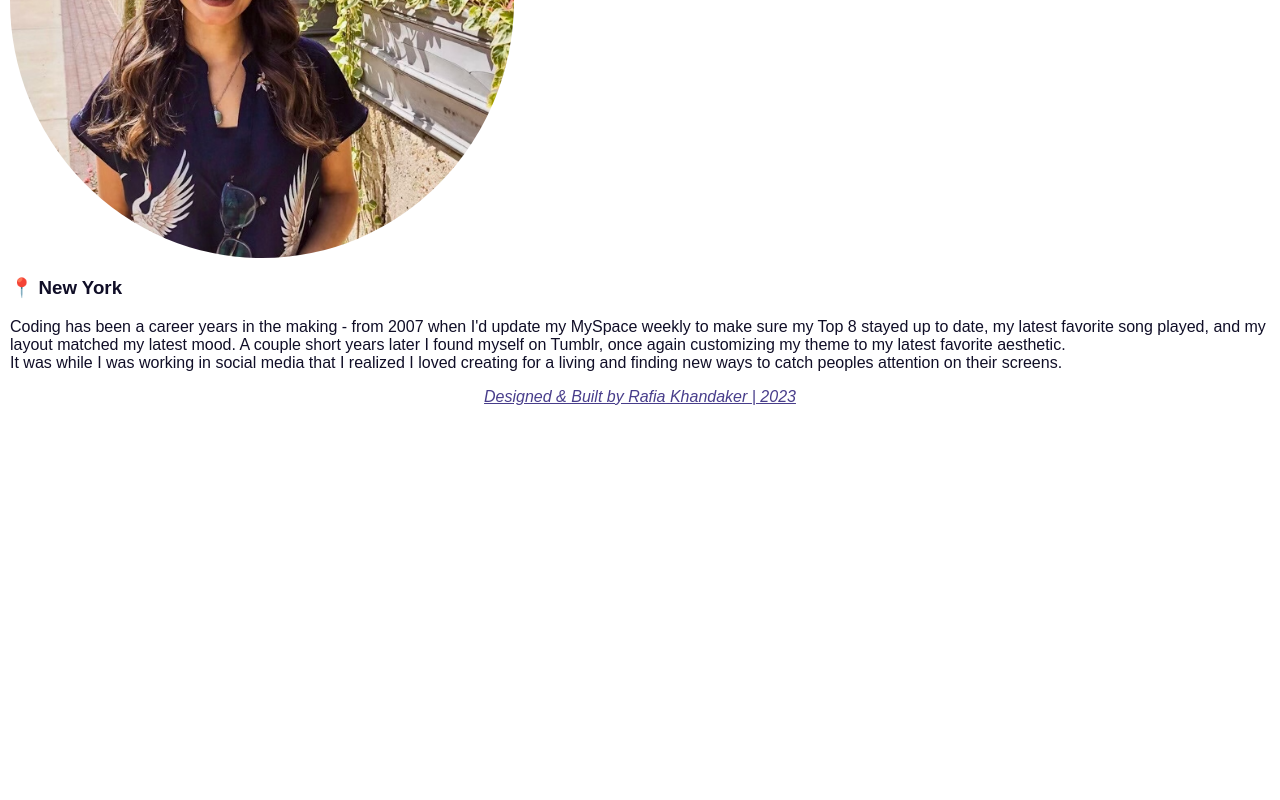
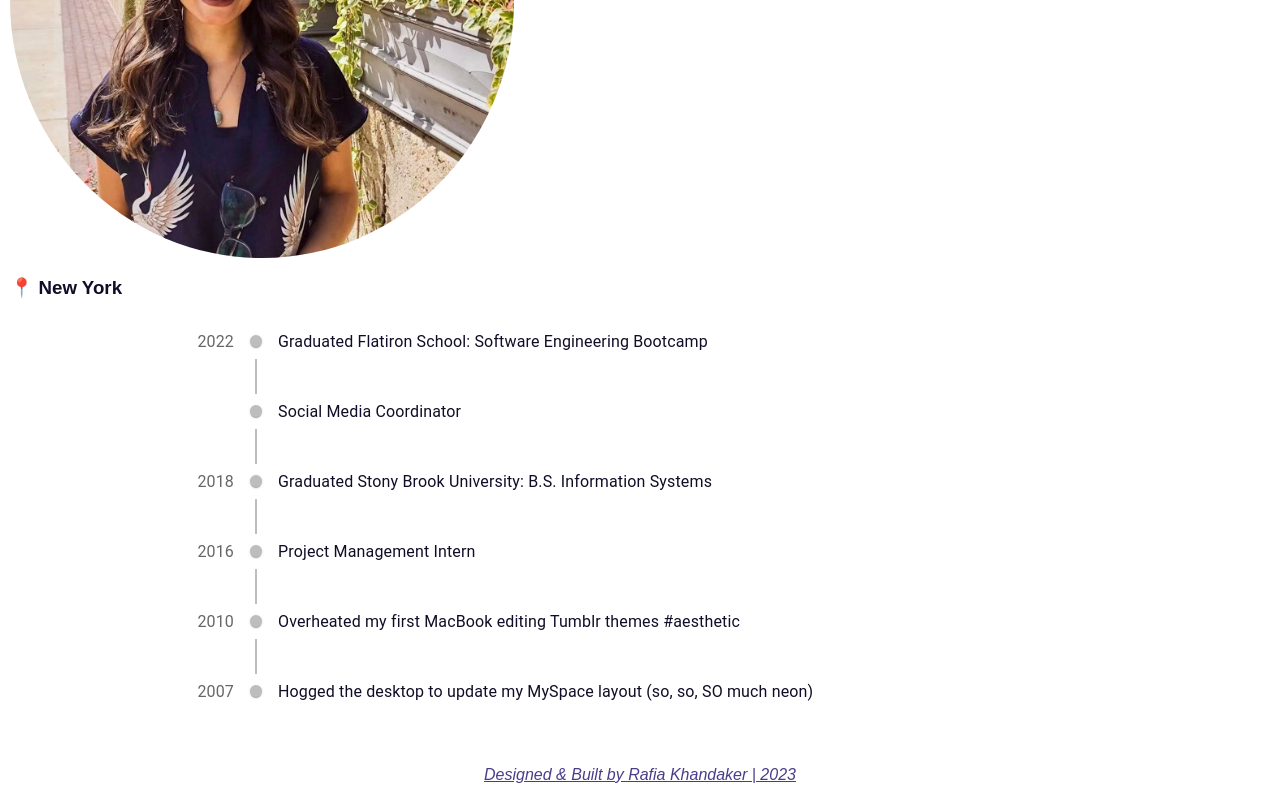
Before and after one commit to RafiaJK/portfolio, a React (Create React App) app: page / in a window 1280 px wide. Shown: the part 391-1191 px from the top of the page. Before the commit the page ends 813 px from the top, so only its background shows below. Built offline with nearby package versions, Linux system fonts and the light colour scheme.

Commit message:
Added timeline to homepage

```diff
--- a/package.json
+++ b/package.json
@@ -4,6 +4,11 @@
   "private": true,
   "proxy": "http://localhost:3000",
   "dependencies": {
+    "@emotion/react": "^11.10.6",
+    "@emotion/styled": "^11.10.6",
+    "@mui/icons-material": "^5.11.11",
+    "@mui/lab": "^5.0.0-alpha.124",
+    "@mui/material": "^5.11.15",
     "@testing-library/jest-dom": "^5.16.5",
     "@testing-library/react": "^13.4.0",
     "@testing-library/user-event": "^13.5.0",
--- /dev/null
+++ b/src/CodingTimeline.js
@@ -0,0 +1,87 @@
+import * as React from 'react';
+import Timeline from '@mui/lab/Timeline';
+import TimelineItem from '@mui/lab/TimelineItem';
+import TimelineSeparator from '@mui/lab/TimelineSeparator';
+import TimelineConnector from '@mui/lab/TimelineConnector';
+import TimelineContent, { timelineContentClasses } from '@mui/lab/TimelineContent';
+import TimelineDot from '@mui/lab/TimelineDot';
+import TimelineOppositeContent, {
+    timelineOppositeContentClasses,
+  } from '@mui/lab/TimelineOppositeContent';
+
+export default function OppositeContentTimeline() {
+  return (
+    <Timeline
+      sx={{
+        [`& .${timelineOppositeContentClasses.root}`]: {
+          flex: 0.2,
+        },
+      }}
+    >
+      <TimelineItem>
+        <TimelineOppositeContent color="textSecondary">
+          2022
+        </TimelineOppositeContent>
+        <TimelineSeparator>
+          <TimelineDot />
+          <TimelineConnector />
+        </TimelineSeparator>
+        <TimelineContent>Graduated Flatiron School: Software Engineering Bootcamp</TimelineContent>
+      </TimelineItem>
+
+      <TimelineItem>
+        <TimelineOppositeContent color="textSecondary">
+          {/* 2022 */}
+        </TimelineOppositeContent>
+        <TimelineSeparator>
+          <TimelineDot />
+          <TimelineConnector />
+        </TimelineSeparator>
+        <TimelineContent>Social Media Coordinator</TimelineContent>
+      </TimelineItem>
+
+      <TimelineItem>
+        <TimelineOppositeContent color="textSecondary">
+          2018
+        </TimelineOppositeContent>
+        <TimelineSeparator>
+          <TimelineDot />
+          <TimelineConnector />
+        </TimelineSeparator>
+        <TimelineContent>Graduated Stony Brook University: B.S. Information Systems</TimelineContent>
+      </TimelineItem>
+
+      <TimelineItem>
+        <TimelineOppositeContent color="textSecondary">
+          2016
+        </TimelineOppositeContent>
+        <TimelineSeparator>
+          <TimelineDot />
+          <TimelineConnector />
+        </TimelineSeparator>
+        <TimelineContent>Project Management Intern</TimelineContent>
+      </TimelineItem>
+
+      <TimelineItem>
+        <TimelineOppositeContent color="textSecondary">
+          2010
+        </TimelineOppositeContent>
+        <TimelineSeparator>
+          <TimelineDot />
+          <TimelineConnector />
+        </TimelineSeparator>
+        <TimelineContent>Overheated my first MacBook editing Tumblr themes #aesthetic</TimelineContent>
+      </TimelineItem>
+
+      <TimelineItem>
+        <TimelineOppositeContent color="textSecondary">
+          2007
+        </TimelineOppositeContent>
+        <TimelineSeparator>
+          <TimelineDot />
+        </TimelineSeparator>
+        <TimelineContent>Hogged the desktop to update my MySpace layout (so, so, SO much neon)</TimelineContent>
+      </TimelineItem>
+    </Timeline>
+  );
+}
--- a/src/Home.js
+++ b/src/Home.js
@@ -2,11 +2,13 @@ import './App.css';
 import './Home.css';
 import self from './self.png'
 import { TypeAnimation } from 'react-type-animation';
+import CodingTimeline from './CodingTimeline';
 
 function Home() {
   return (
     <div className="Home">
       <h3>Hi, my name is Rafia Khandaker.</h3>
+
       <TypeAnimation
       sequence={[
         'I am a software engineer',
@@ -27,18 +29,17 @@ function Home() {
       <img src={self} alt="photo of Rafia" className='profilepic'></img>
       <h3>📍 New York</h3>
 
+      <CodingTimeline/>
 
-
-      <p>
-        {/* create a cute timeline of myspace, tumblr, stony, flatiron */}
+      {/* <p>
         Coding has been a career years in the making - from 2007 when I'd update my MySpace weekly to make sure my Top 8 stayed up to date, my latest favorite song played, and my layout matched my latest mood.
         A couple short years later I found myself on Tumblr, once again customizing my theme to my latest favorite aesthetic.
         <br></br>
         It was while I was working in social media that I realized I loved creating for a living and finding new ways to catch peoples attention on their screens.
-       </p>
-      <p></p>
+       </p> */}
 
-      <p> </p>
+
+
     </div>
   );
 }
--- a/src/Nav.js
+++ b/src/Nav.js
@@ -29,7 +29,7 @@ function Nav({toggleTheme, theme}) {
     <div className='nav-container'>
       <div className="logo">
         <Link to="/"> <img class="rk-logo"
-       src={initials_logo}/> </Link>
+       src={initials_logo}/></Link>
       </div>
 
 
@@ -53,9 +53,9 @@ function Nav({toggleTheme, theme}) {
 
         <div className={`navlinks ${showNav && 'active'}`} onClick={toggleNav}>
           <ul>
-            {/* <li><Link to="/about">About Rafia</Link></li> */}
-            <li><Link to="/resume">Resume</Link></li>
-            <li><Link to="/projects">Projects</Link></li>
+            {/* <li><Link to="/about">ABOUT</Link></li> */}
+            <li><Link to="/resume">RESUME</Link></li>
+            <li><Link to="/projects">PROJECTS</Link></li>
             <li><Link to="https://www.linkedin.com/in/rafiakhandaker/" target="_blank"><img src="https://cdn-icons-png.flaticon.com/512/145/145807.png" className='linkedin-logo'/> </Link></li>
             <li><Link to="https://github.com/RafiaJK/" target="_blank"><img src={github_logo} className='linkedin-logo'/> </Link></li>
 
--- a/src/Resume.js
+++ b/src/Resume.js
@@ -32,7 +32,7 @@ function Resume() {
         <li>CSS</li>
       </ul>
 
-  <ul className='tech-skills-list'><b>Design Skills:</b>
+  <ul className='tech-skills-list'><b>Design:</b>
     <li>Canva</li>
     <li>Figma</li>
     <li>Lightroom</li>
```
Also changed, not shown: 1 other file (tests, documents, lock files or other folders).
